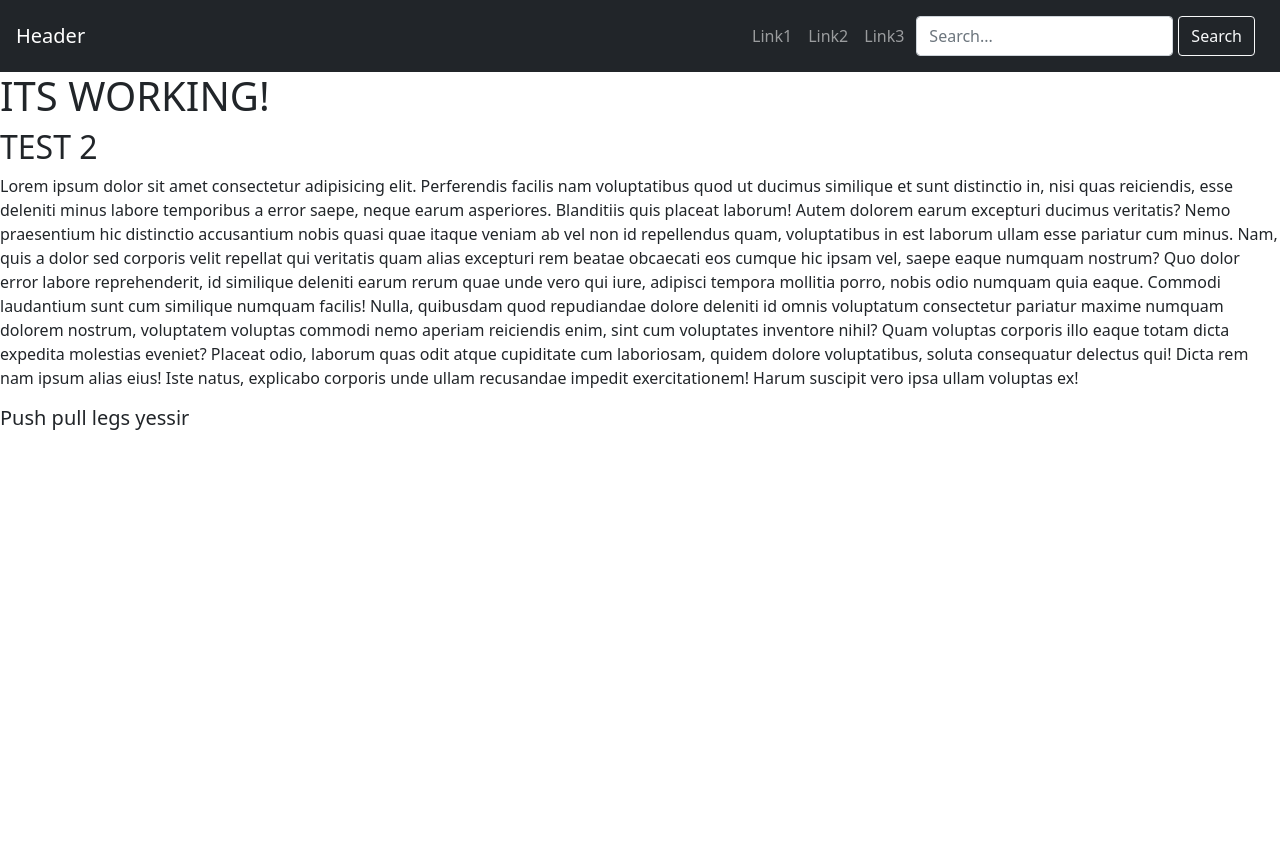
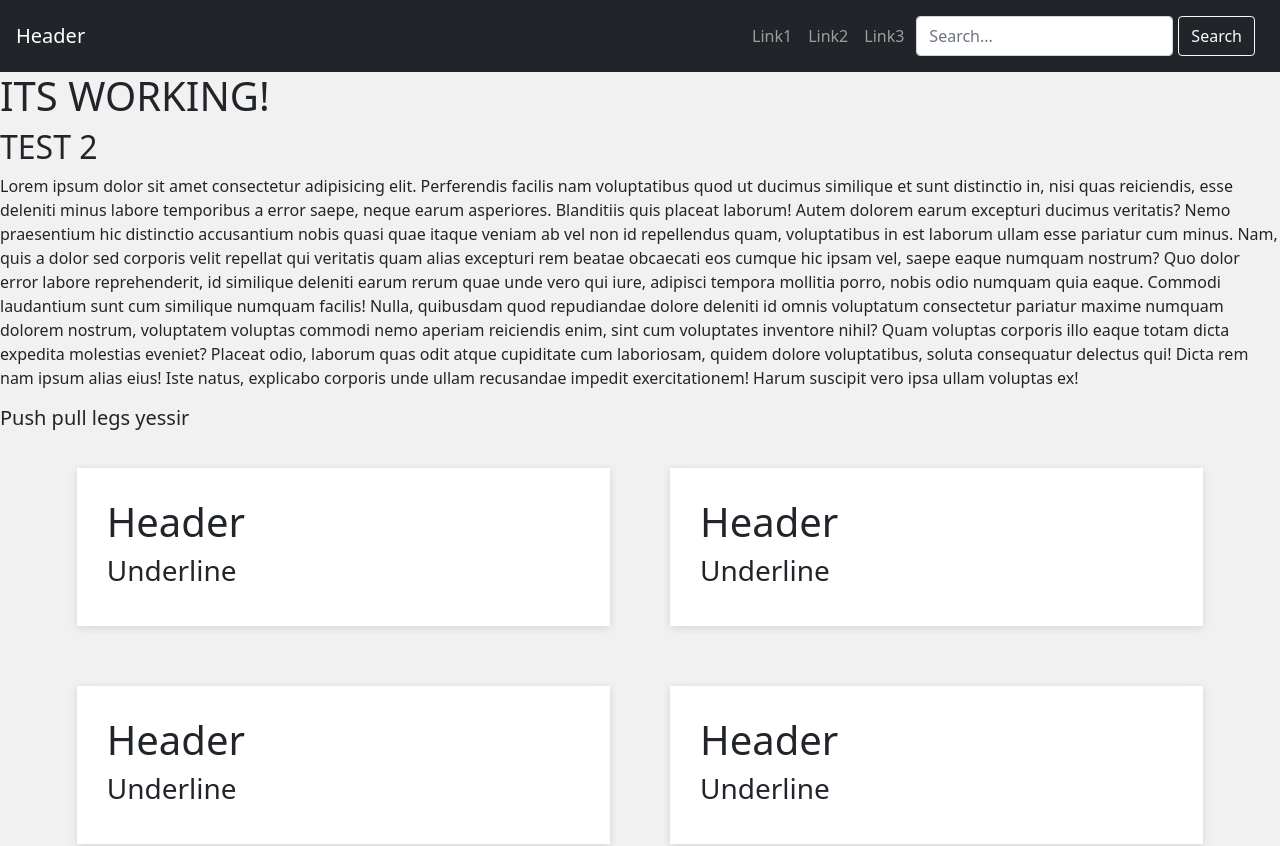
Before and after one commit to Lauritznor/Diverse-prosjekter, a Vue app: page / in a window 1280 px wide. Shown: the top 846 px of the page. Built offline with nearby package versions, Linux system fonts and the light colour scheme.

Commit message:
added acc

```diff
--- a/src/App.vue
+++ b/src/App.vue
@@ -21,5 +21,6 @@ export default {
 <style>
 main{
   min-height: 800px;
+  background-color: #f1f1f1;
 }
 </style>
--- /dev/null
+++ b/src/components/component-items/CardComponent.vue
@@ -0,0 +1,24 @@
+<template>
+
+    <div class="parent-div col-md-5">
+        <h1 class="header-h1">Header</h1>
+        <h3>Underline</h3>
+    </div>
+
+</template>
+<style>
+
+.header-h1 {
+
+    border-radius: 10px;
+
+}
+.parent-div{
+    background-color:#fff;
+    box-shadow: rgba(99, 99, 99, 0.2) 0px 2px 8px 0px;
+    padding: 30px;
+    margin: 30px;
+
+}
+
+</style>
--- a/src/components/pages/TestComponent.vue
+++ b/src/components/pages/TestComponent.vue
@@ -5,4 +5,26 @@
     <p>Lorem ipsum dolor sit amet consectetur adipisicing elit. Perferendis facilis nam voluptatibus quod ut ducimus similique et sunt distinctio in, nisi quas reiciendis, esse deleniti minus labore temporibus a error saepe, neque earum asperiores. Blanditiis quis placeat laborum! Autem dolorem earum excepturi ducimus veritatis? Nemo praesentium hic distinctio accusantium nobis quasi quae itaque veniam ab vel non id repellendus quam, voluptatibus in est laborum ullam esse pariatur cum minus. Nam, quis a dolor sed corporis velit repellat qui veritatis quam alias excepturi rem beatae obcaecati eos cumque hic ipsam vel, saepe eaque numquam nostrum? Quo dolor error labore reprehenderit, id similique deleniti earum rerum quae unde vero qui iure, adipisci tempora mollitia porro, nobis odio numquam quia eaque. Commodi laudantium sunt cum similique numquam facilis! Nulla, quibusdam quod repudiandae dolore deleniti id omnis voluptatum consectetur pariatur maxime numquam dolorem nostrum, voluptatem voluptas commodi nemo aperiam reiciendis enim, sint cum voluptates inventore nihil? Quam voluptas corporis illo eaque totam dicta expedita molestias eveniet? Placeat odio, laborum quas odit atque cupiditate cum laboriosam, quidem dolore voluptatibus, soluta consequatur delectus qui! Dicta rem nam ipsum alias eius! Iste natus, explicabo corporis unde ullam recusandae impedit exercitationem! Harum suscipit vero ipsa ullam voluptas ex!</p>
 
     <h5>Push pull legs yessir</h5>
+    <div class="flextest">
+    <card-component> </card-component>
+    <card-component> </card-component>
+    <card-component> </card-component>
+    <card-component> </card-component>
+    </div>
 </template>
+
+
+<script>
+import CardComponent from '../component-items/CardComponent.vue'
+export default {
+   components: {CardComponent}
+}
+
+</script>
+<style scoped>
+.flextest{
+    display: flex;
+    flex-wrap: wrap;
+    justify-content: center;
+}
+</style>
```
